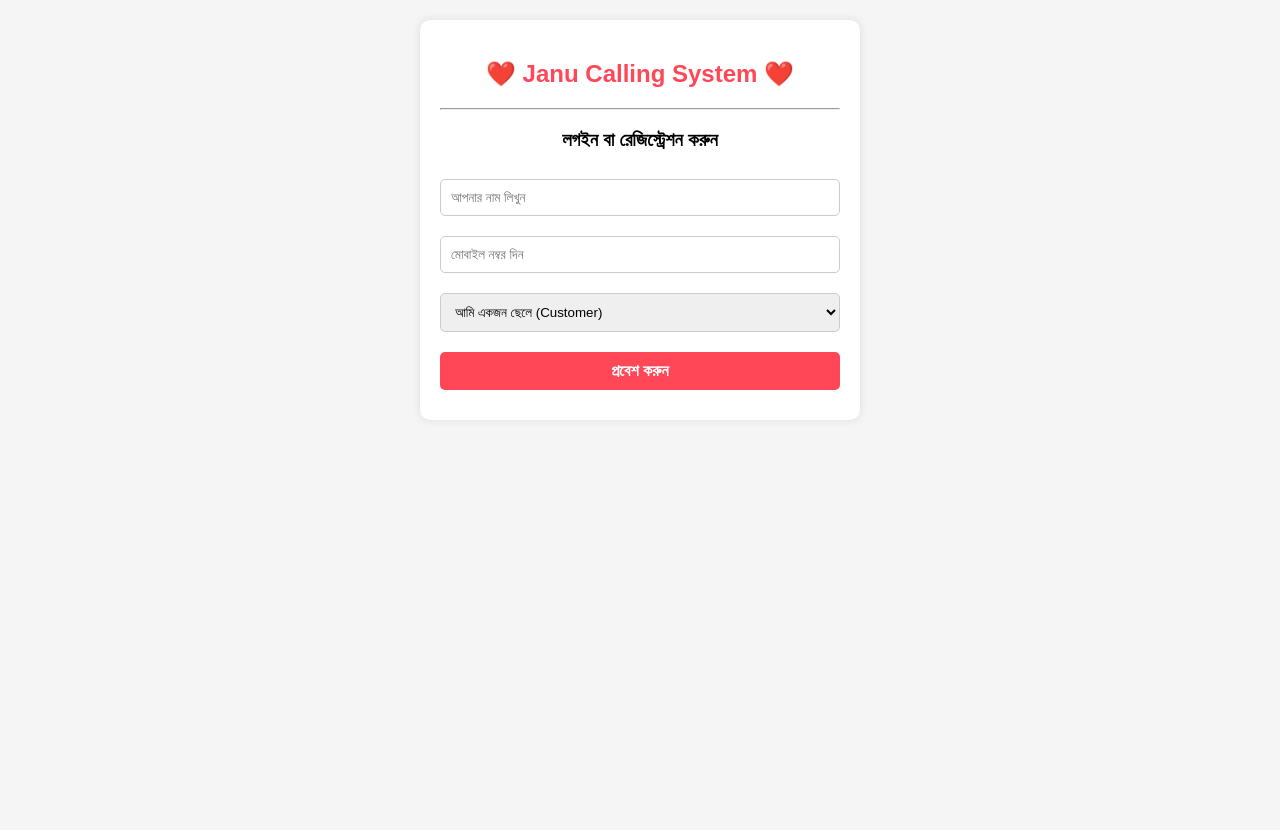
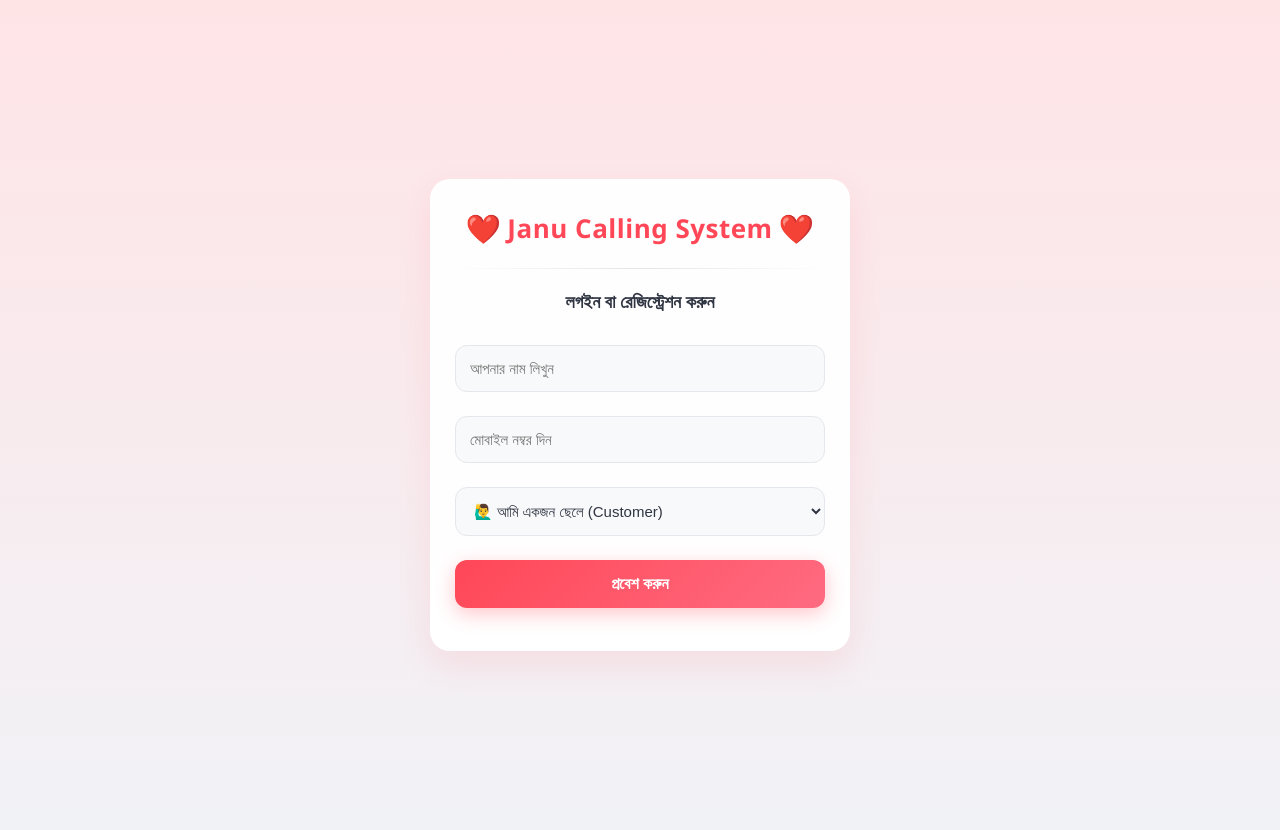
Before and after one commit to ssshalder123-hue/janucalling, a Flask app: page / in a window 1280 px wide. Before the commit the page ends 390 px from the top, so only its background shows below. Run offline with Flask 3, Linux system fonts and the light colour scheme.

Commit message:
Update index.html

```diff
--- a/templates/index.html
+++ b/templates/index.html
@@ -3,23 +3,206 @@
 <head>
     <meta charset="UTF-8">
     <meta name="viewport" content="width=device-width, initial-scale=1.0">
-    <title>Janu Calling - Connect Instantly</title>
+    <title>Janu Calling - Premium Connect</title>
     <style>
-        body { font-family: Arial, sans-serif; background-color: #f5f5f5; text-align: center; margin: 0; padding: 20px; }
-        .container { max-width: 400px; margin: auto; background: white; padding: 20px; border-radius: 10px; box-shadow: 0px 0px 10px rgba(0,0,0,0.1); }
-        h2 { color: #ff4757; }
-        input, select, button { width: 100%; padding: 10px; margin: 10px 0; border-radius: 5px; border: 1px solid #ccc; box-sizing: border-box; }
-        button { background-color: #ff4757; color: white; font-size: 16px; font-weight: bold; cursor: pointer; border: none; }
+        :root {
+            --primary: #ff4757;
+            --primary-hover: #ee3747;
+            --success: #2ed573;
+            --success-gradient: linear-gradient(135deg, #2ed573, #1abc9c);
+            --danger-gradient: linear-gradient(135deg, #ff4757, #ff6b81);
+            --neutral-gradient: linear-gradient(135deg, #747d8c, #2f3542);
+            --bg: #f1f2f6;
+        }
+
+        body {
+            font-family: 'Segoe UI', Tahoma, Geneva, Verdana, sans-serif;
+            background: linear-gradient(180deg, #ffe4e6 0%, var(--bg) 100%);
+            text-align: center;
+            margin: 0;
+            padding: 15px;
+            min-height: 100vh;
+            display: flex;
+            align-items: center;
+            justify-content: center;
+        }
+
+        .container {
+            max-width: 420px;
+            width: 100%;
+            background: rgba(255, 255, 255, 0.95);
+            padding: 30px 24px;
+            border-radius: 20px;
+            box-shadow: 0px 15px 35px rgba(255, 71, 87, 0.1);
+            border: 1px solid rgba(255, 255, 255, 0.7);
+            box-sizing: border-box;
+        }
+
+        h2 {
+            color: var(--primary);
+            margin-top: 0;
+            font-size: 26px;
+            font-weight: 700;
+            letter-spacing: 0.5px;
+        }
+
+        h2 span {
+            display: inline-block;
+            animation: pulse 1.5s infinite;
+        }
+
+        hr {
+            border: 0;
+            height: 1px;
+            background: linear-gradient(to right, rgba(0,0,0,0), rgba(0,0,0,0.1), rgba(0,0,0,0));
+            margin: 20px 0;
+        }
+
+        h3 {
+            color: #2f3542;
+            font-size: 18px;
+            margin-bottom: 20px;
+        }
+
+        p {
+            color: #57606f;
+            font-size: 15px;
+        }
+
+        input, select {
+            width: 100%;
+            padding: 14px;
+            margin: 12px 0;
+            border-radius: 12px;
+            border: 1.5px solid #e4e7eb;
+            box-sizing: border-box;
+            font-size: 15px;
+            background-color: #f8f9fa;
+            transition: all 0.3s ease;
+            color: #2f3542;
+        }
+
+        input:focus, select:focus {
+            border-color: var(--primary);
+            background-color: #fff;
+            outline: none;
+            box-shadow: 0 0 0 4px rgba(255, 71, 87, 0.15);
+        }
+
+        /* প্রফেশনাল বাটন স্টাইল */
+        button {
+            width: 100%;
+            padding: 15px;
+            margin: 12px 0;
+            border-radius: 12px;
+            color: white;
+            font-size: 16px;
+            font-weight: 600;
+            cursor: pointer;
+            border: none;
+            box-shadow: 0 4px 15px rgba(0,0,0,0.1);
+            transition: all 0.2s cubic-bezier(0.4, 0, 0.2, 1);
+            display: flex;
+            align-items: center;
+            justify-content: center;
+            gap: 10px;
+        }
+
+        button:active {
+            transform: scale(0.98);
+            box-shadow: 0 2px 5px rgba(0,0,0,0.15);
+        }
+
+        .btn-primary {
+            background: var(--danger-gradient);
+            box-shadow: 0 6px 20px rgba(255, 71, 87, 0.3);
+        }
+
+        .btn-primary:hover {
+            background: linear-gradient(135deg, #ee3747, #ff4757);
+        }
+
+        .btn-online {
+            background: var(--success-gradient);
+            box-shadow: 0 6px 20px rgba(46, 213, 115, 0.3);
+        }
+
+        .btn-offline {
+            background: var(--neutral-gradient);
+            box-shadow: 0 6px 20px rgba(116, 125, 140, 0.3);
+        }
+
         .hidden { display: none; }
-        .status-box { padding: 10px; margin: 10px 0; border-radius: 5px; font-weight: bold; }
-        .online { background-color: #2ed573; color: white; }
-        .offline { background-color: #747d8c; color: white; }
+
+        /* স্ট্যাটাস ও ব্যালেন্স বক্স */
+        .status-box {
+            padding: 14px;
+            margin: 18px 0;
+            border-radius: 12px;
+            font-weight: 600;
+            font-size: 15px;
+            box-shadow: inset 0 2px 4px rgba(0,0,0,0.02);
+        }
+
+        .status-indicator {
+            display: inline-block;
+            width: 10px;
+            height: 10px;
+            border-radius: 50%;
+            margin-right: 6px;
+        }
+
+        .online-ui {
+            background-color: #e8fbf0;
+            color: #2ed573;
+            border: 1px solid #cbf7df;
+        }
+        .online-ui .status-indicator { background-color: #2ed573; animation: blink 1.2s infinite; }
+
+        .offline-ui {
+            background-color: #f1f2f6;
+            color: #57606f;
+            border: 1px solid #e4e7eb;
+        }
+        .offline-ui .status-indicator { background-color: #747d8c; }
+
+        #girl-status-text {
+            margin-top: 20px;
+            font-size: 15px;
+            padding: 10px;
+            border-radius: 8px;
+            background: #fff5f5;
+        }
+
+        .info-card {
+            margin-top: 25px;
+            background: #fff5f6;
+            padding: 15px;
+            border-radius: 12px;
+            font-size: 13.5px;
+            text-align: left;
+            color: #4b5563;
+            border-left: 4px solid var(--primary);
+            line-height: 1.5;
+        }
+
+        @keyframes pulse {
+            0% { transform: scale(1); }
+            50% { transform: scale(1.1); }
+            100% { transform: scale(1); }
+        }
+
+        @keyframes blink {
+            0% { opacity: 1; }
+            50% { opacity: 0.4; }
+            100% { opacity: 1; }
+        }
     </style>
 </head>
 <body>
 
 <div class="container">
-    <h2>❤️ Janu Calling System ❤️</h2>
+    <h2><span>❤️</span> Janu Calling System <span>❤️</span></h2>
     <hr>
 
     <!-- ১. লগইন ফর্ম -->
@@ -28,32 +211,34 @@
         <input type="text" id="name" placeholder="আপনার নাম লিখুন">
         <input type="number" id="phone" placeholder="মোবাইল নম্বর দিন">
         <select id="gender">
-            <option value="male">আমি একজন ছেলে (Customer)</option>
-            <option value="female">আমি একজন মেয়ে (Hosting)</option>
+            <option value="male">🙋‍♂️ আমি একজন ছেলে (Customer)</option>
+            <option value="female">🙋‍♀️ আমি একজন মেয়ে (Hosting)</option>
         </select>
-        <button onclick="login()">প্রবেশ করুন</button>
+        <button class="btn-primary" onclick="login()">প্রবেশ করুন</button>
     </div>
 
     <!-- ২. ছেলেদের ড্যাশবোর্ড -->
     <div id="boy-dashboard" class="hidden">
-        <h3>স্বাগতম, <span id="boy-name-display"></span></h3>
-        <div class="status-box online">আপনার অবশিষ্ট ব্যালেন্স: <span id="balance-display">0</span> মিনিট</div>
+        <h3>স্বাগতম, <span id="boy-name-display" style="color: var(--primary);"></span></h3>
+        <div class="status-box online-ui">
+            <span class="status-indicator"></span> আপনার অবশিষ্ট ব্যালেন্স: <span id="balance-display">0</span> মিনিট
+        </div>
 
-        <button style="background-color: #2ed573;" onclick="connectCall()">📞 এখনই কল করুন (অটো কানেক্ট)</button>
+        <button class="btn-online" onclick="connectCall()">📞 এখনই কল করুন (অটো কানেক্ট)</button>
 
-        <div style="margin-top: 20px; background: #ffe4e6; padding: 10px; border-radius: 5px; font-size: 14px;">
-            <strong>💳 রিচার্জ করার নিয়ম:</strong><br>
+        <div class="info-card">
+            <strong style="color: var(--primary);">💳 রিচার্জ করার নিয়ম:</strong><br>
             আমাদের UPI ID বা QR কোডে টাকা পাঠানোর পর আপনার মোবাইল নম্বরসহ স্ক্রিনশট আমাদের হোয়াটসঅ্যাপে পাঠান। অ্যাডমিন আপনার ব্যালেন্স যোগ করে দেবে।
         </div>
     </div>
 
     <!-- ৩. মেয়েদের ড্যাশবোর্ড -->
     <div id="girl-dashboard" class="hidden">
-        <h3>স্বাগতম, <span id="girl-name-display"></span></h3>
+        <h3>স্বাগতম, <span id="girl-name-display" style="color: var(--primary);"></span></h3>
         <p>আপনার বর্তমান স্ট্যাটাস সেট করুন:</p>
-        <button class="online" onclick="updateStatus('available')">🟢 আমি অনলাইন (কল আসবে)</button>
-        <button class="offline" onclick="updateStatus('offline')">⚫ আমি অফলাইন</button>
-        <div id="girl-status-text" style="margin-top:15px; font-weight:bold; color:#ff4757;"></div>
+        <button class="btn-online" onclick="updateStatus('available')">🟢 আমি অনলাইন (কল আসবে)</button>
+        <button class="btn-offline" onclick="updateStatus('offline')">⚫ আমি অফলাইন</button>
+        <div id="girl-status-text" style="font-weight:bold; color: var(--primary);"></div>
     </div>
 </div>
 
@@ -83,7 +268,7 @@
             if(gender === 'male') {
                 document.getElementById('boy-name-display').innerText = name;
                 document.getElementById('boy-dashboard').classList.remove('hidden');
-                document.getElementById('balance-display').innerText = "১০"; // টেস্ট মিনিট
+                document.getElementById('balance-display').innerText = "১০";
             } else {
                 document.getElementById('girl-name-display').innerText = name;
                 document.getElementById('girl-dashboard').classList.remove('hidden');
@@ -100,7 +285,7 @@
         });
         const data = await response.json();
         if(data.status === 'success') {
-            document.getElementById('girl-status-text').innerText = "আপনার স্ট্যাটাস এখন: " + (status === 'available' ? 'অনলাইন' : 'অফলাইন');
+            document.getElementById('girl-status-text').innerHTML = "আপনার স্ট্যাটাস এখন: " + (status === 'available' ? '<span style="color:#2ed573;">অনলাইন</span>' : '<span style="color:#747d8c;">অফলাইন</span>');
         }
     }
 
```
